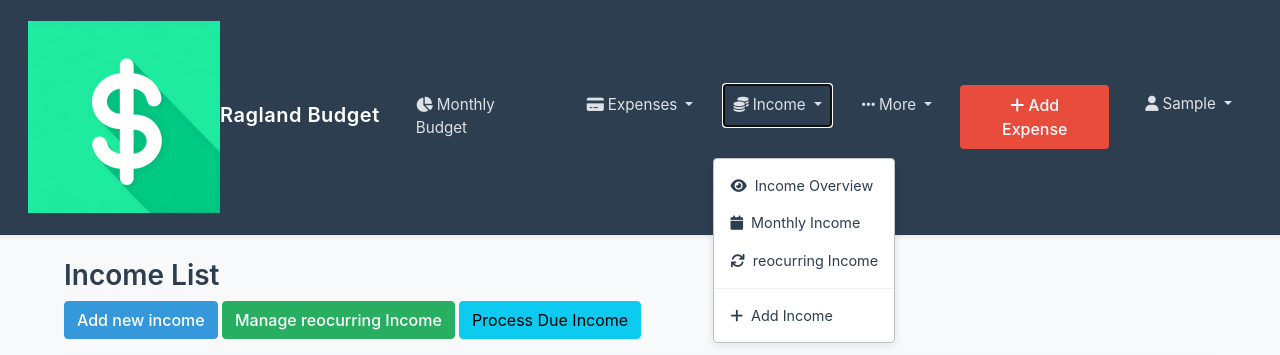
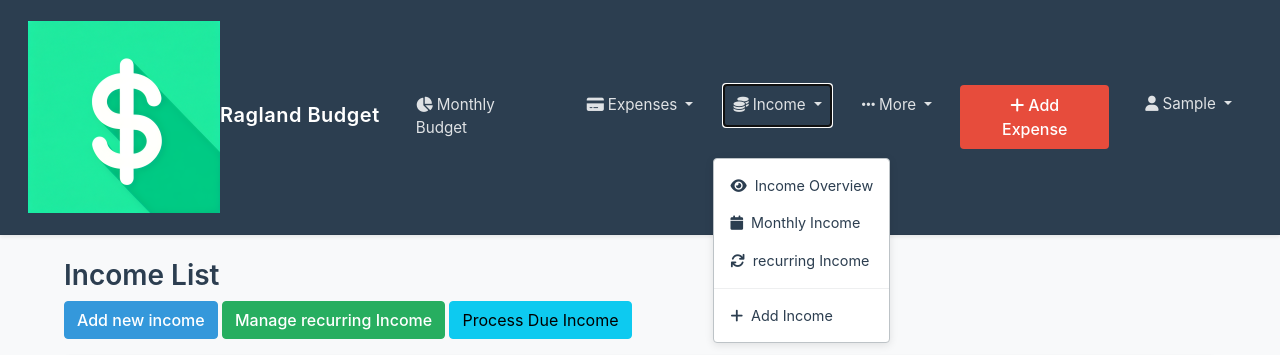
Before and after one commit to RottenFishHead/J, a Django app: page /income/ in a window 1280 px wide, after a click on "Income". Shown: the top 355 px of the page. Run offline with Django 5.2, Linux system fonts and the light colour scheme; the visitor is signed in with stand-in values (Sample User, id 1); data that the repository does not hold is empty.

Commit message:
fixed recurring problem

```diff
--- a/expenses/templates/expenses/base.html
+++ b/expenses/templates/expenses/base.html
@@ -349,7 +349,7 @@
                                 <i class="fas fa-calendar me-2"></i>Monthly Income
                             </a></li>
                             <li><a class="dropdown-item" href="{% url 'income:reocurring_income_list' %}">
-                                <i class="fas fa-sync me-2"></i>reocurring Income
+                                <i class="fas fa-sync me-2"></i>recurring Income
                             </a></li>
                             <li><hr class="dropdown-divider"></li>
                             <li><a class="dropdown-item" href="{% url 'income:income_create' %}">
--- a/income/models.py
+++ b/income/models.py
@@ -34,7 +34,7 @@ class reocurringIncome(models.Model):
     frequency = models.CharField(max_length=3, choices=FREQUENCY_CHOICES, default='MT')
     amount = models.DecimalField(max_digits=10, decimal_places=2)
     day_to_receive = models.IntegerField(blank=False, null=False, help_text="Day of month to receive income (1-31)")
-    is_active = models.BooleanField(default=True, help_text="Whether this reocurring income is active")
+    is_active = models.BooleanField(default=True, help_text="Whether this recurring income is active")
     created = models.DateField(default=now)
     updated_at = models.DateTimeField(auto_now=True)
 
@@ -44,7 +44,7 @@ class reocurringIncome(models.Model):
         return f"{self.name} - ${self.amount} on day {self.day_to_receive}"
 
     def create_income_entry(self):
-        """Create an actual Income entry from this reocurring income"""
+        """Create an actual Income entry from this recurring income"""
         from datetime import date
         today = date.today()
 
@@ -75,7 +75,7 @@ class Income(models.Model):
     amount = models.DecimalField(max_digits=10, decimal_places=2)
     created = models.DateField(default=now)
     reocurring_income = models.ForeignKey(reocurringIncome, on_delete=models.SET_NULL, blank=True, null=True,
-                                       help_text="Link to reocurring income if auto-generated")
+                                       help_text="Link to recurring income if auto-generated")
 
 
     def __str__(self):
--- a/income/templates/income/income_list.html
+++ b/income/templates/income/income_list.html
@@ -6,7 +6,7 @@
 
     <div class="mb-3">
       <a class="btn btn-primary" href="{% url 'income:income_create' %}">Add new income</a>
-      <a class="btn btn-success" href="{% url 'income:reocurring_income_list' %}">Manage reocurring Income</a>
+      <a class="btn btn-success" href="{% url 'income:reocurring_income_list' %}">Manage recurring Income</a>
       <a class="btn btn-info" href="{% url 'income:process_all_reocurring_income' %}">Process Due Income</a>
     </div>
 
--- a/income/templates/income/index.html
+++ b/income/templates/income/index.html
@@ -240,7 +240,7 @@ Financial Overview
             <div class="card card-modern text-center p-3">
                 <h6 class="card-title">Manage</h6>
                 <div class="btn-group" role="group">
-                    <a href="{% url 'income:reocurring_income_list' %}" class="btn btn-info">🔄 reocurring Income</a>
+                    <a href="{% url 'income:reocurring_income_list' %}" class="btn btn-info">🔄 recurring Income</a>
                     <a href="{% url 'expenses:budget_list' %}" class="btn btn-warning">📊 Budgets</a>
                 </div>
             </div>
--- a/income/templates/income/recurring_income_confirm_delete.html
+++ b/income/templates/income/recurring_income_confirm_delete.html
@@ -2,12 +2,12 @@
 
 {% block content %}
 <div class="container">
-    <h2 class="pt-3 pb-3">Delete reocurring Income</h2>
+    <h2 class="pt-3 pb-3">Delete recurring Income</h2>
 
     <div class="alert alert-warning">
-        <h5>Are you sure you want to delete this reocurring income?</h5>
+        <h5>Are you sure you want to delete this recurring income?</h5>
         <p><strong>{{ reocurring_income.name }}</strong> - ${{ reocurring_income.amount }} from {{ reocurring_income.source }} on day {{ reocurring_income.day_to_receive }}</p>
-        <p class="mb-0">This action cannot be undone. Existing income entries created from this reocurring income will not be affected.</p>
+        <p class="mb-0">This action cannot be undone. Existing income entries created from this recurring income will not be affected.</p>
     </div>
 
     <form method="post">
--- a/income/templates/income/recurring_income_form.html
+++ b/income/templates/income/recurring_income_form.html
@@ -2,7 +2,7 @@
 
 {% block content %}
 <div class="container">
-    <h2 class="pt-3 pb-3">{{ action }} reocurring Income</h2>
+    <h2 class="pt-3 pb-3">{{ action }} recurring Income</h2>
 
     <form method="post">
         {% csrf_token %}
@@ -70,7 +70,7 @@
         </div>
 
         <div class="mb-3">
-            <button type="submit" class="btn btn-primary">{{ action }} reocurring Income</button>
+            <button type="submit" class="btn btn-primary">{{ action }} recurring Income</button>
             <a href="{% url 'income:reocurring_income_list' %}" class="btn btn-secondary">Cancel</a>
         </div>
     </form>
--- a/income/templates/income/recurring_income_list.html
+++ b/income/templates/income/recurring_income_list.html
@@ -2,10 +2,10 @@
 
 {% block content %}
 <div class="container">
-    <h2 class="pt-3 pb-3">reocurring Income</h2>
+    <h2 class="pt-3 pb-3">recurring Income</h2>
 
     <div class="mb-3">
-        <a href="{% url 'income:reocurring_income_create' %}" class="btn btn-primary">Add reocurring Income</a>
+        <a href="{% url 'income:reocurring_income_create' %}" class="btn btn-primary">Add recurring Income</a>
         <a href="{% url 'income:process_all_reocurring_income' %}" class="btn btn-success">Process Due Income</a>
     </div>
 
@@ -53,7 +53,7 @@
                     </tr>
                 {% empty %}
                     <tr>
-                        <td colspan="7" class="text-center">No reocurring income entries found.</td>
+                        <td colspan="7" class="text-center">No recurring income entries found.</td>
                     </tr>
                 {% endfor %}
             </tbody>
--- a/income/urls.py
+++ b/income/urls.py
@@ -14,12 +14,12 @@ urlpatterns = [
     path('monthly-income/', monthly_income_view, name='monthly_income'),
     path('delete/<int:pk>/', income_delete, name='income_delete'),
 
-    # reocurring income URLs
-    path('reocurring/', reocurring_income_list, name='reocurring_income_list'),
-    path('reocurring/new/', reocurring_income_create, name='reocurring_income_create'),
-    path('reocurring/<int:pk>/edit/', reocurring_income_edit, name='reocurring_income_edit'),
-    path('reocurring/<int:pk>/delete/', reocurring_income_delete, name='reocurring_income_delete'),
-    path('process-reocurring/', process_all_reocurring_income, name='process_all_reocurring_income'),
+    # recurring income URLs
+    path('recurring/', reocurring_income_list, name='reocurring_income_list'),
+    path('recurring/new/', reocurring_income_create, name='reocurring_income_create'),
+    path('recurring/<int:pk>/edit/', reocurring_income_edit, name='reocurring_income_edit'),
+    path('recurring/<int:pk>/delete/', reocurring_income_delete, name='reocurring_income_delete'),
+    path('process-recurring/', process_all_reocurring_income, name='process_all_reocurring_income'),
 
     # AJAX endpoints
     path('ajax/source/create/', source_create_ajax, name='source_create_ajax'),
--- a/income/views.py
+++ b/income/views.py
@@ -70,7 +70,7 @@ def income_detail(request, pk):
     return render(request, 'income/income_detail.html', {'income': income})
 
 def income_create(request):
-    # Check for and create any due reocurring income entries
+    # Check for and create any due recurring income entries
     process_reocurring_income(request.user)
 
     if request.method == 'POST':
@@ -85,7 +85,7 @@ def income_create(request):
     return render(request, 'income/income_form.html', {'form': form})
 
 def process_reocurring_income(user):
-    """Process all due reocurring income for a user"""
+    """Process all due recurring income for a user"""
     due_incomes = reocurringIncome.objects.due_today().filter(user=user)
     created_count = 0
 
@@ -108,7 +108,7 @@ def reocurring_income_create(request):
             reocurring_income = form.save(commit=False)
             reocurring_income.user = request.user
             reocurring_income.save()
-            messages.success(request, 'reocurring income created successfully!')
+            messages.success(request, 'recurring income created successfully!')
             return redirect('income:reocurring_income_list')
     else:
         form = reocurringIncomeForm()
@@ -121,7 +121,7 @@ def reocurring_income_edit(request, pk):
         form = reocurringIncomeForm(request.POST, instance=reocurring_income)
         if form.is_valid():
             form.save()
-            messages.success(request, 'reocurring income updated successfully!')
+            messages.success(request, 'recurring income updated successfully!')
             return redirect('income:reocurring_income_list')
     else:
         form = reocurringIncomeForm(instance=reocurring_income)
@@ -132,18 +132,18 @@ def reocurring_income_delete(request, pk):
     reocurring_income = get_object_or_404(reocurringIncome, pk=pk, user=request.user)
     if request.method == 'POST':
         reocurring_income.delete()
-        messages.success(request, 'reocurring income deleted successfully!')
+        messages.success(request, 'recurring income deleted successfully!')
         return redirect('income:reocurring_income_list')
     return render(request, 'income/reocurring_income_confirm_delete.html', {'reocurring_income': reocurring_income})
 
 @login_required
 def process_all_reocurring_income(request):
-    """Manually trigger processing of all reocurring income for the current user"""
+    """Manually trigger processing of all recurring income for the current user"""
     created_count = process_reocurring_income(request.user)
     if created_count > 0:
-        messages.success(request, f'Created {created_count} new income entries from reocurring income.')
+        messages.success(request, f'Created {created_count} new income entries from recurring income.')
     else:
-        messages.info(request, 'No new reocurring income entries were due.')
+        messages.info(request, 'No new recurring income entries were due.')
     return redirect('income:income_list')
 
 def income_edit(request, pk):
```
Also changed, not shown: RECURRING_INCOME_README.md (+11 -11 lines), data.json (+4 -4 lines), income/management/commands/process_recurring_income.py (+5 -5 lines), income/migrations/0001_initial.py.
